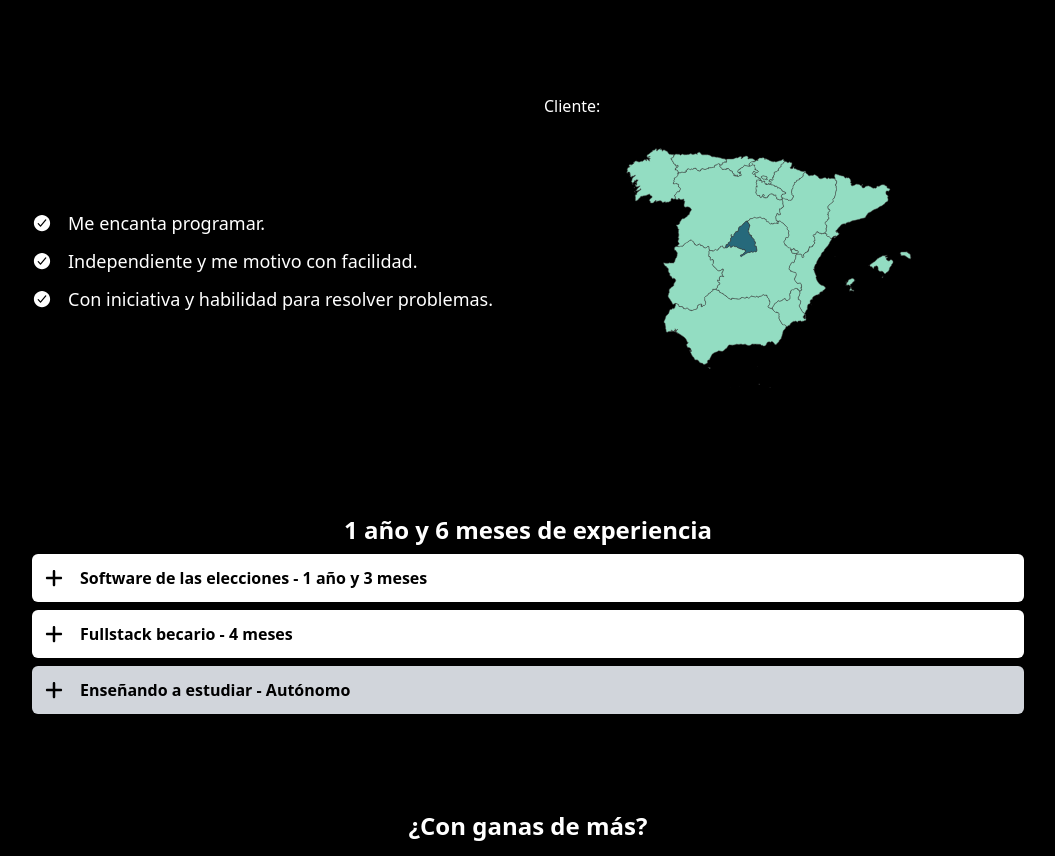
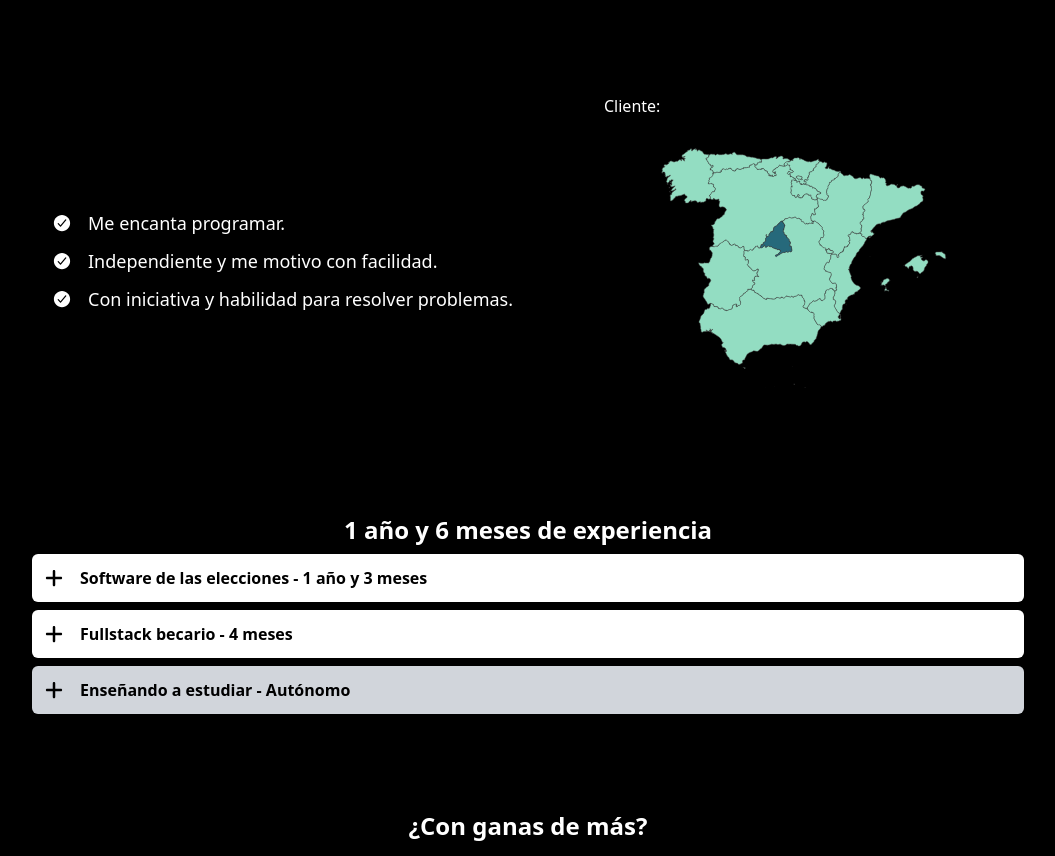
Before and after one commit to Kikemaji/resume, a Next.js app: page /en in a window 1280 px wide. Shown: the part 1076-1932 px from the top of the page, without its empty margins (112-1167 px from the left). Built offline with nearby package versions, Linux system fonts and the light colour scheme.

Commit message:
Photo and map vertically aligned

```diff
--- a/src/components/sections/map/MapSection.tsx
+++ b/src/components/sections/map/MapSection.tsx
@@ -6,7 +6,7 @@ import { IoCheckmarkCircle } from 'react-icons/io5';
 
 export const MapSection = ({ dictionary }: { dictionary: Dictionary }) => {
   return (
-    <section className="flex flex-col gap-4 md:flex-row md:items-center">
+    <section className="flex flex-col gap-4 md:flex-row md:items-center lg:justify-around">
       <div className="lg:w-1/2">
         <h2 className="h2 mb-2 font-bold">
           {getTranslation(dictionary, ['mapSection', 'title'])}
@@ -26,7 +26,7 @@ export const MapSection = ({ dictionary }: { dictionary: Dictionary }) => {
           </li>
         </ul>
       </div>
-      <div className="min-w-[300px] lg:min-w-[450px]">
+      <div className="min-w-[300px] lg:w-[400px]">
         <MapChart dictionary={dictionary} />
       </div>
     </section>
```
